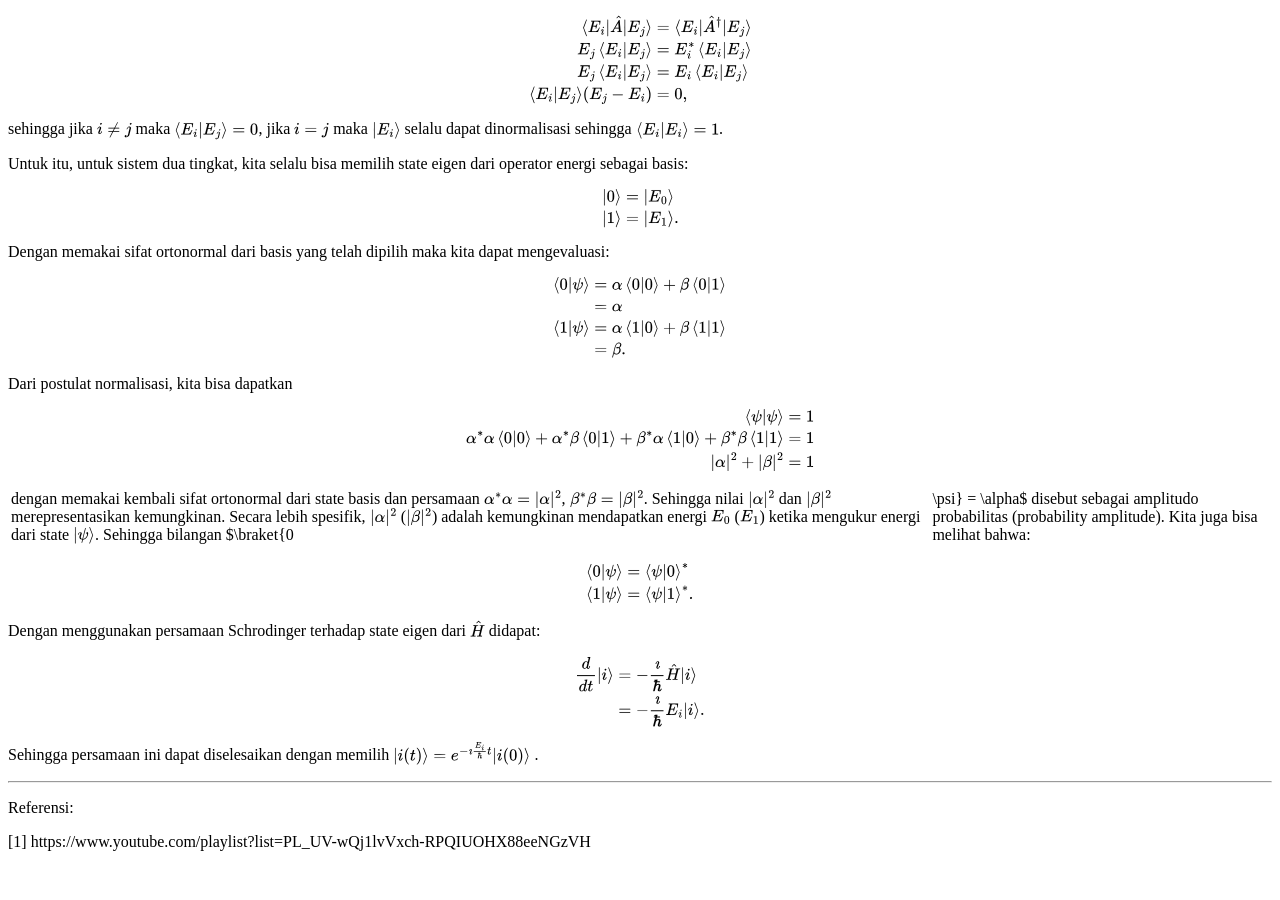
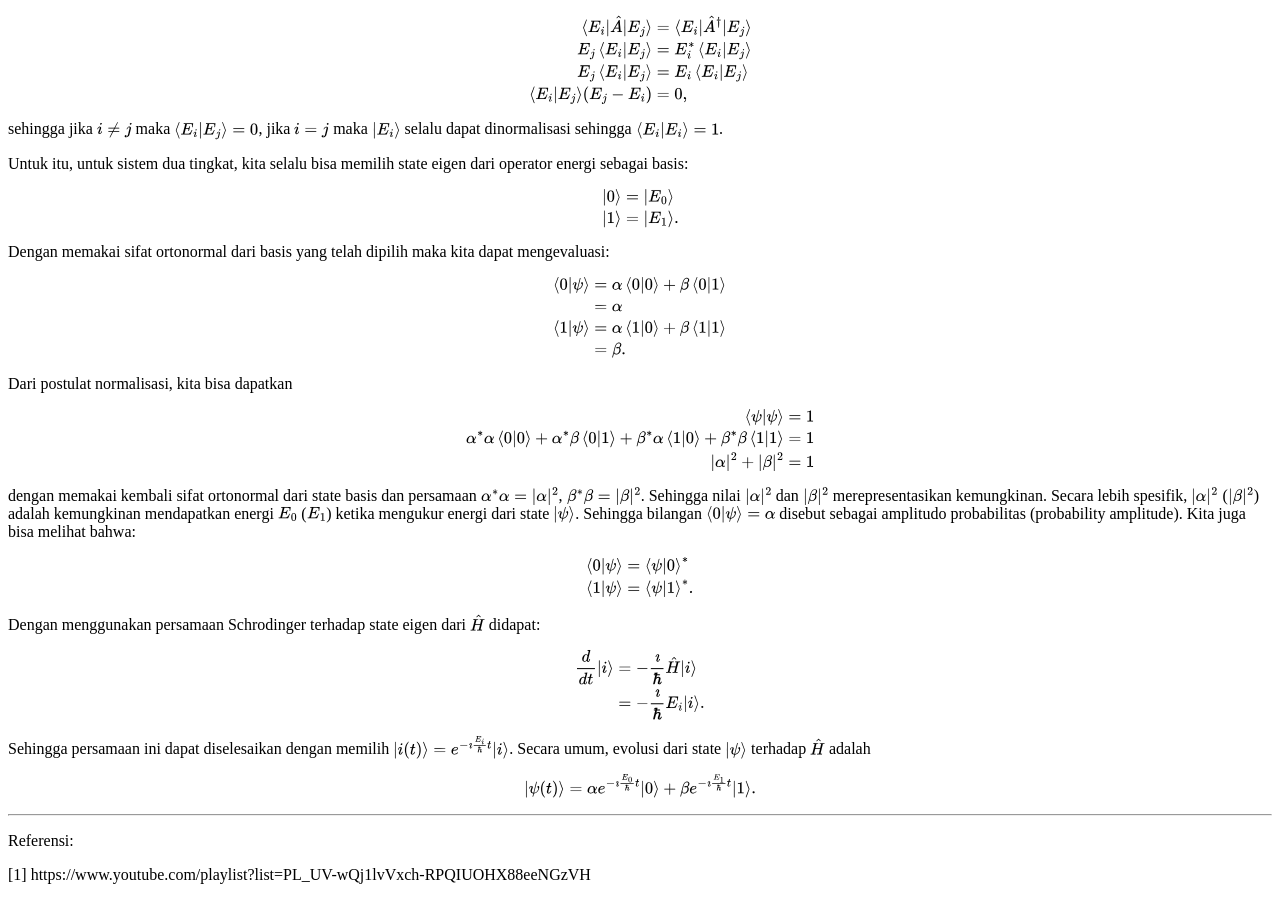
Before and after one commit to dangausuluah/dangausuluah.github.io, a Jekyll site: the page built from _posts/2025-08-26-SDT.md, in a window 1280 px wide and 900 px high, scrolled down 1636 px. Built offline with Jekyll 4.4.1, drawn with Linux system fonts in a browser that asks for light colours; nearby versions of some CDN libraries; our own code applies the rules of GitHub Pages for plain Markdown files; a script that is not in the unit is left out; comment, search, counter and statistics services are not loaded; before the commit the page ends 2503 px from its top, so only the background shows below that.

Commit message:
Update 2025-08-26-SDT.md

```diff
--- a/_posts/2025-08-26-SDT.md
+++ b/_posts/2025-08-26-SDT.md
@@ -120,7 +120,7 @@ $$
 \end{align*}
 $$
 
-dengan memakai kembali sifat ortonormal dari state basis dan persamaan $\alpha^* \alpha = \|\alpha\|^2$, $\beta^* \beta = \|\beta\|^2$. Sehingga nilai $\|\alpha\|^2$ dan $\|\beta\|^2$ merepresentasikan kemungkinan. Secara lebih spesifik, $\|\alpha\|^2$ ($\|\beta\|^2$) adalah kemungkinan mendapatkan energi $E_0$ ($E_1$) ketika mengukur energi dari state $\ket{\psi}$. Sehingga bilangan $\braket{0|\psi} = \alpha$ disebut sebagai amplitudo probabilitas (probability amplitude). Kita  juga bisa melihat bahwa:
+dengan memakai kembali sifat ortonormal dari state basis dan persamaan $\alpha^* \alpha = \|\alpha\|^2$, $\beta^* \beta = \|\beta\|^2$. Sehingga nilai $\|\alpha\|^2$ dan $\|\beta\|^2$ merepresentasikan kemungkinan. Secara lebih spesifik, $\|\alpha\|^2$ ($\|\beta\|^2$) adalah kemungkinan mendapatkan energi $E_0$ ($E_1$) ketika mengukur energi dari state $\ket{\psi}$. Sehingga bilangan $\braket{0\|\psi} = \alpha$ disebut sebagai amplitudo probabilitas (probability amplitude). Kita  juga bisa melihat bahwa:
 
 $$
 \begin{align*}
@@ -138,7 +138,12 @@ $$
 \end{align*}
 $$
 
-Sehingga persamaan ini dapat diselesaikan dengan memilih $\ket{i(t)} = e^{- \imath \frac{E_i}{\hbar} t} \ket{i(0)}$ .
+Sehingga persamaan ini dapat diselesaikan dengan memilih $\ket{i(t)} = e^{- \imath \frac{E_i}{\hbar} t} \ket{i}$.
+Secara umum, evolusi dari state $\ket{\psi}$ terhadap $\hat{H}$ adalah
+
+$$
+\ket{\psi(t)} = \alpha e^{- \imath \frac{E_0}{\hbar} t}  \ket{0} + \beta e^{- \imath \frac{E_1}{\hbar} t}  \ket{1}.
+$$
 
 ___
 Referensi:
```
